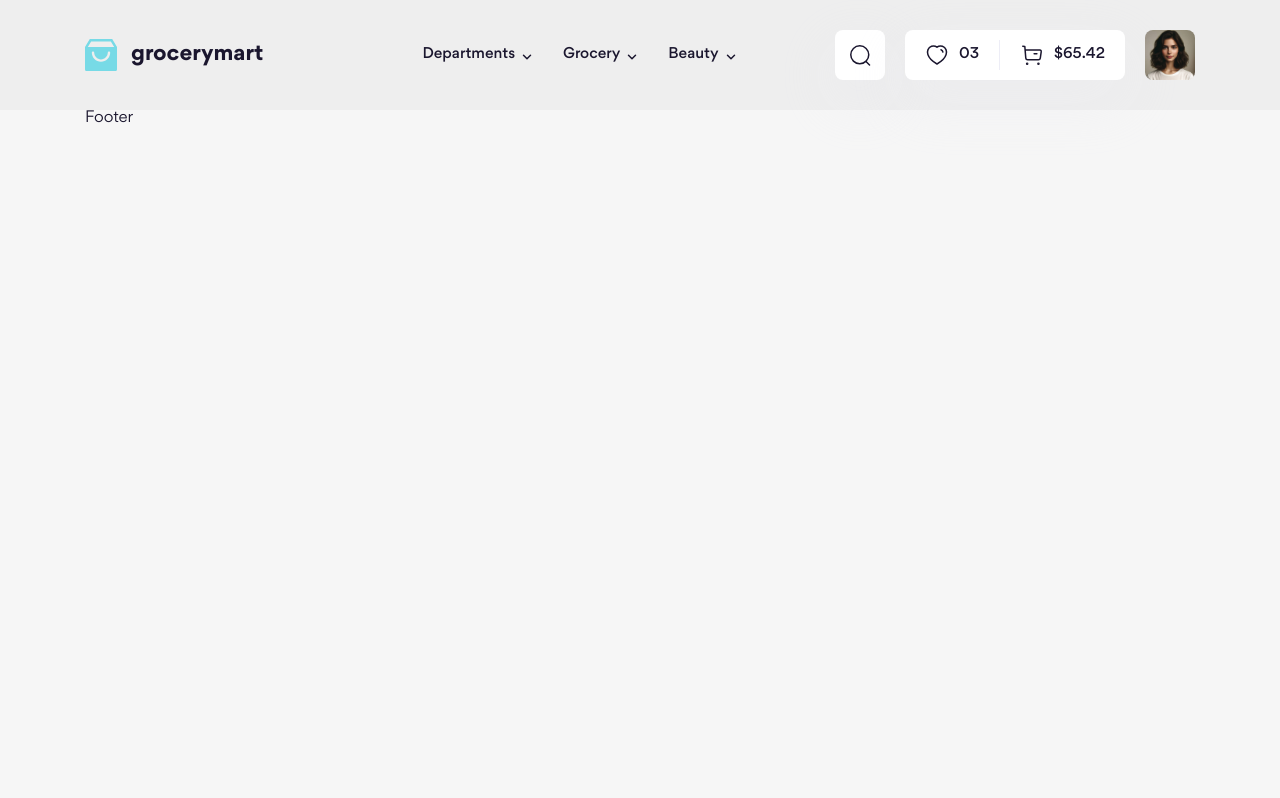
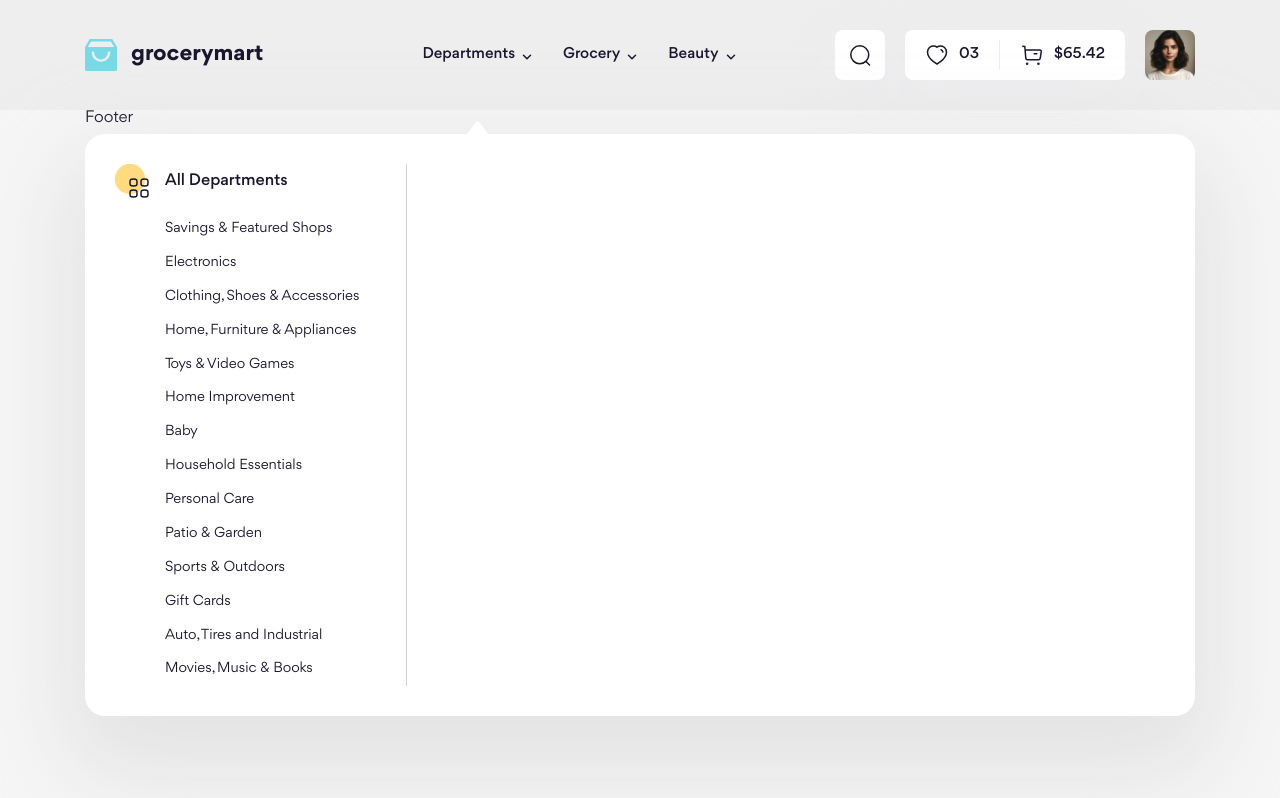
Before and after one commit to lbachannel/grocery-ecommerce, a website: page index.html in a window 1280 px wide. Drawn offline with Linux system fonts and the light colour scheme.

Commit message:
code mega menu content #1

```diff
--- a/scss/components/_dropdown.scss
+++ b/scss/components/_dropdown.scss
@@ -2,10 +2,12 @@
     position: absolute;
     left: 0;
     padding-top: 54px;
-    visibility: hidden;
-    opacity: 0;
-    transition: opacity 0.25s, visibility 0.25s;
+    width: min(1240px, 100%);
+    // visibility: hidden;
+    // opacity: 0;
+    // transition: opacity 0.25s, visibility 0.25s;
     &__inner {
+        max-height: min(582px, 100vh - 154px);
         padding: 30px;
         border-radius: 20px;
         background: var(--dropdown-bg-color);
@@ -21,3 +23,67 @@
         }
     }
 }
+
+.top-menu {
+    height: 100%;
+    &__main {
+        width: 292px;
+        height: inherit;
+        border-right: 1px solid var(--top-menu-border-right-color);
+    }
+}
+
+.menu-column {
+    display: flex;
+    column-gap: 14px;
+    &__icon {
+        flex-shrink: 0;
+        width: 36px;
+        height: 36px;
+        position: relative;
+    }
+
+    &__icon-1, &__icon-2 {
+        object-fit: cover;
+    }
+
+    &__icon-1 {
+        width: 30px;
+        height: 30px;
+    }
+
+    &__icon-2 {
+        width: 24px;
+        height: 24px;
+        position: absolute;
+        bottom: 0;
+        right: 0;
+    }
+
+    &__content {
+        flex: 1;
+    }
+
+    &__heading {
+        margin-top: 5px;
+        font-size: 1.6rem;
+        font-weight: 500;
+        line-height: 1.50;
+    }
+
+    &__list {
+        margin-top: 19px;
+    }
+
+    &__link {
+        font-size: 1.4rem;
+        line-height: 1.42;
+        padding: 7px 0;
+        display: block;
+
+        &:hover {
+            color: #0071dc;
+            font-weight: 500;
+        }
+    }
+}
--- a/scss/layout/_header.scss
+++ b/scss/layout/_header.scss
@@ -69,10 +69,10 @@
             padding-right: 0;
         }
 
-        &:hover .dropdown {
-            visibility: visible;
-            opacity: 1;
-        }
+        // &:hover .dropdown {
+        //     visibility: visible;
+        //     opacity: 1;
+        // }
     }
 }
 
--- a/scss/theme/_dark.scss
+++ b/scss/theme/_dark.scss
@@ -11,4 +11,5 @@ html.dark {
     --dropdown-bg-color: #454850;
     --dropdown-box-shadow: rgba(23. 28, 40, 0.4);
     --dropdown-arrow-color: brightness(0) saturate(100%) invert(26%) sepia(4%) saturate(1302%) hue-rotate(186deg) brightness(93%) contrast(86%);
+    --top-menu-border-right-color: #171c28;
 }
--- a/scss/theme/_light.scss
+++ b/scss/theme/_light.scss
@@ -14,5 +14,5 @@ html {
     // mega menu
     --dropdown-bg-color: #fff;
     --dropdown-box-shadow: rgba(200, 200, 200, 0.4);
-
+    --top-menu-border-right-color: #d2d1d6;
 }
--- a/templates/header.html
+++ b/templates/header.html
@@ -19,7 +19,64 @@
                     </a>
                     <div class="dropdown">
                         <div class="dropdown__inner">
-                            Lorem ipsum dolor sit amet consectetur adipisicing elit. Animi asperiores neque facere quod aliquam quos commodi mollitia ea enim reprehenderit sequi amet necessitatibus rem eos, sint ex dicta ullam fugiat recusandae minima ipsam debitis nemo eveniet! Dolores at sunt laborum alias ducimus, veniam nobis id illum iure vero eligendi debitis.
+                            <div class="top-menu">
+                                <div class="top-menu__main">
+                                    <!-- Menu column -->
+                                    <div class="menu-column">
+                                        <div class="menu-column__icon">
+                                            <img src="./assets/img/categories/category-1.1.svg" alt="" class="menu-column__icon-1">
+                                            <img src="./assets/img/categories/category-1.2.svg" alt="" class="menu-column__icon-2">
+                                        </div>
+                                        <div class="menu-column__content">
+                                            <h3 class="menu-column__heading">All Departments</h3>
+                                            <ul class="menu-column__list">
+                                                <li>
+                                                    <a href="#!" class="menu-column__link">Savings & Featured Shops</a>
+                                                </li>
+                                                <li>
+                                                    <a href="#!" class="menu-column__link">Electronics</a>
+                                                </li>
+                                                <li>
+                                                    <a href="#!" class="menu-column__link">Clothing, Shoes & Accessories</a>
+                                                </li>
+                                                <li>
+                                                    <a href="#!" class="menu-column__link">Home, Furniture & Appliances</a>
+                                                </li>
+                                                <li>
+                                                    <a href="#!" class="menu-column__link">Toys & Video Games</a>
+                                                </li>
+                                                <li>
+                                                    <a href="#!" class="menu-column__link">Home Improvement</a>
+                                                </li>
+                                                <li>
+                                                    <a href="#!" class="menu-column__link">Baby</a>
+                                                </li>
+                                                <li>
+                                                    <a href="#!" class="menu-column__link">Household Essentials</a>
+                                                </li>
+                                                <li>
+                                                    <a href="#!" class="menu-column__link">Personal Care</a>
+                                                </li>
+                                                <li>
+                                                    <a href="#!" class="menu-column__link">Patio & Garden</a>
+                                                </li>
+                                                <li>
+                                                    <a href="#!" class="menu-column__link">Sports & Outdoors</a>
+                                                </li>
+                                                <li>
+                                                    <a href="#!" class="menu-column__link">Gift Cards</a>
+                                                </li>
+                                                <li>
+                                                    <a href="#!" class="menu-column__link">Auto, Tires and Industrial</a>
+                                                </li>
+                                                <li>
+                                                    <a href="#!" class="menu-column__link">Movies, Music & Books</a>
+                                                </li>
+                                            </ul>
+                                        </div>
+                                    </div>
+                                </div>
+                            </div>
                         </div>
                     </div>
                 </li>
@@ -28,22 +85,13 @@
                         Grocery
                         <img src="./assets/icons/arrow-down.svg" alt="Grocery Mart" class="icon navbar__arrow">
                     </a>
-                    <div class="dropdown">
-                        <div class="dropdown__inner">
-                            Lorem ipsum dolor sit amet consectetur adipisicing elit. Animi asperiores neque facere quod aliquam quos commodi mollitia ea enim reprehenderit sequi amet necessitatibus rem eos, sint ex dicta ullam fugiat recusandae minima ipsam debitis nemo eveniet! Dolores at sunt laborum alias ducimus, veniam nobis id illum iure vero eligendi debitis.
-                        </div>
-                    </div>
                 </li>
                 <li class="navbar__item">
                     <a href="#!" class="navbar__link">
                         Beauty
                         <img src="./assets/icons/arrow-down.svg" alt="Grocery Mart" class="icon navbar__arrow">
                     </a>
-                    <div class="dropdown">
-                        <div class="dropdown__inner">
-                            Lorem ipsum dolor sit amet consectetur adipisicing elit. Animi asperiores neque facere quod aliquam quos commodi mollitia ea enim reprehenderit sequi amet necessitatibus rem eos, sint ex dicta ullam fugiat recusandae minima ipsam debitis nemo eveniet! Dolores at sunt laborum alias ducimus, veniam nobis id illum iure vero eligendi debitis.
-                        </div>
-                    </div>
+
                 </li>
             </ul>
         </nav>
```
Also changed, not shown: assets/css/main.css, assets/img/categories/category-1.1.svg (added), assets/img/categories/category-1.2.svg (added), 1 other file.
